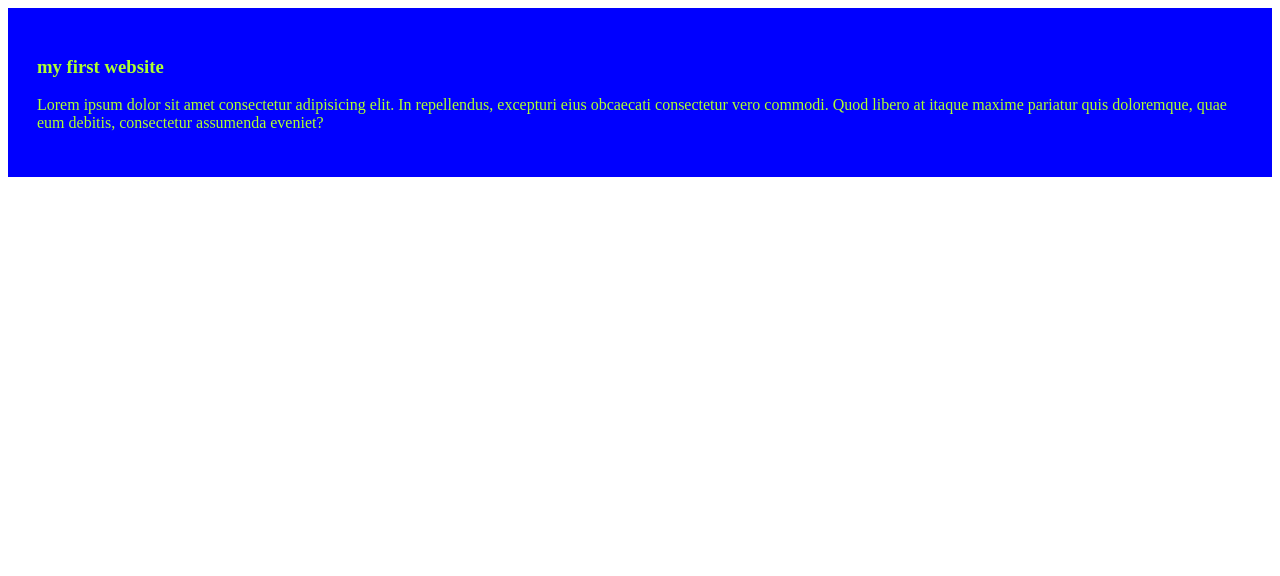
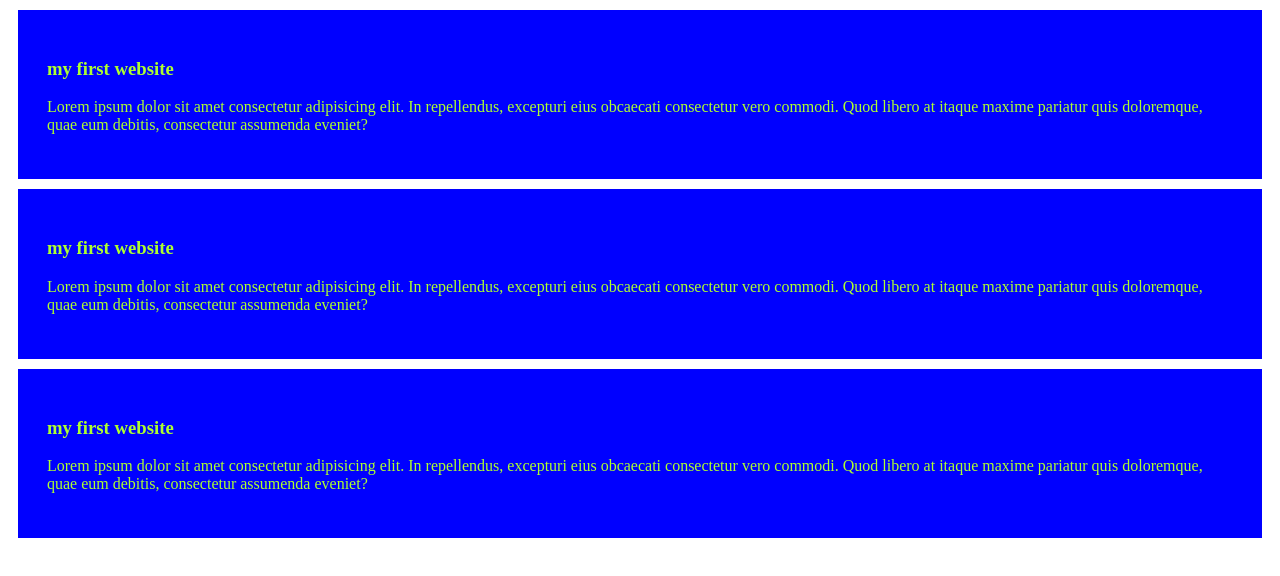
Before and after one commit to sheikhrabby97/my-choice-repo, a plain HTML site: page web.htm in a window 1280 px wide. Drawn offline with Linux system fonts and the light colour scheme.

Commit message:
added the second blog and the third blog

```diff
--- a/style.css
+++ b/style.css
@@ -2,4 +2,5 @@ div {
     background-color: blue;
     color:greenyellow;
     padding: 29px;
+    margin: 10px;
 }
--- a/web.htm
+++ b/web.htm
@@ -7,11 +7,21 @@
     <link rel="stylesheet" href="style.css">
 </head>
 <body>
+
     <div>
-<h3>my first website</h3>
-<p>Lorem ipsum dolor sit amet consectetur adipisicing elit. In repellendus, excepturi eius obcaecati consectetur vero commodi. Quod libero at itaque maxime pariatur quis doloremque, quae eum debitis, consectetur assumenda eveniet?</p>
+    <h3>my first website</h3>
+    <p>Lorem ipsum dolor sit amet consectetur adipisicing elit. In repellendus, excepturi eius obcaecati consectetur vero commodi. Quod libero at itaque maxime pariatur quis doloremque, quae eum debitis, consectetur assumenda eveniet?</p>
 
     </div>
+    <div>
+    <h3>my first website</h3>
+    <p>Lorem ipsum dolor sit amet consectetur adipisicing elit. In repellendus, excepturi eius obcaecati consectetur vero commodi. Quod libero at itaque maxime pariatur quis doloremque, quae eum debitis, consectetur assumenda eveniet?</p>
 
+    </div>
+    <div>
+    <h3>my first website</h3>
+    <p>Lorem ipsum dolor sit amet consectetur adipisicing elit. In repellendus, excepturi eius obcaecati consectetur vero commodi. Quod libero at itaque maxime pariatur quis doloremque, quae eum debitis, consectetur assumenda eveniet?</p>
+
+    </div>
 </body>
 </html>
```
